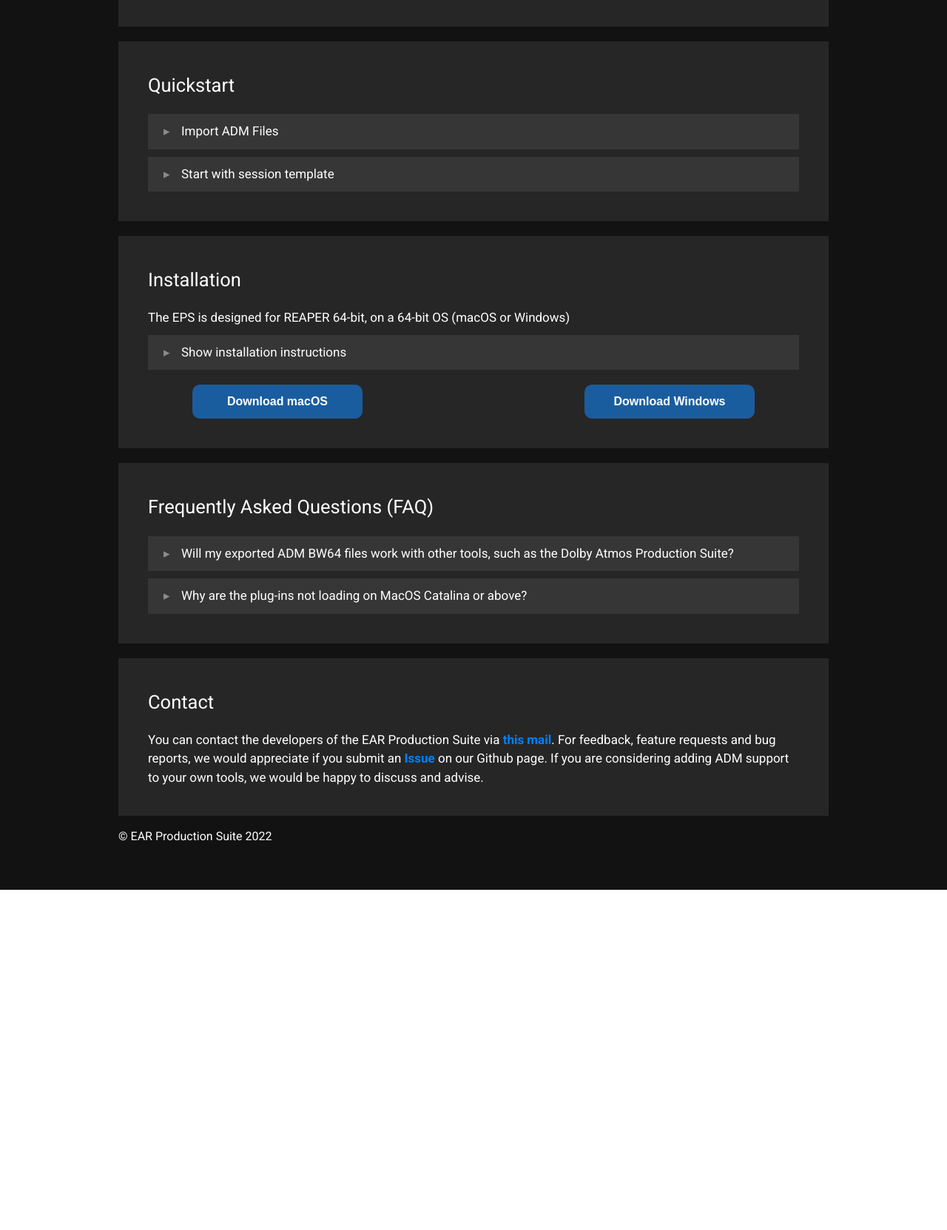
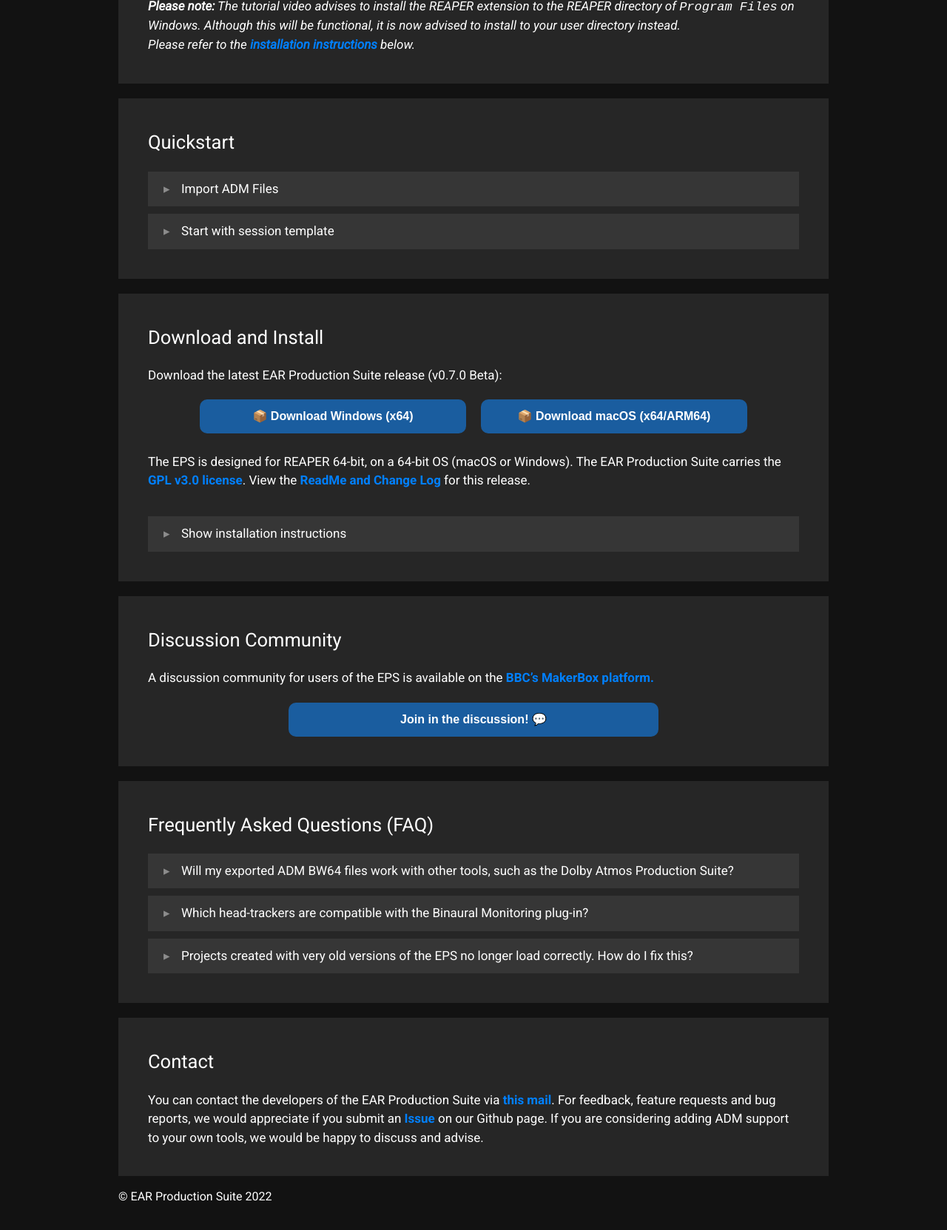
Before and after one commit to ebu/ear-production-suite, a Jekyll site: the page built from docs/index.markdown, in a window 1280 px wide, cut to the strip 1990-3660 px from the top of the page. Shown: the top 1663 px of the strip at 74% size. Built offline with Jekyll 4.4.1, drawn with Linux system fonts in a browser that asks for light colours; before the commit the page ends 3193 px from its top, so only the background shows below that.

Commit message:
v0.7.0 beta website updates (#157)
* MakerBox link

* Create .gitignore

* Better presentation of discussion forum link

* Prepare for M1 link

* Update UserPlugins folder for Windows

* Add head-tracker compatibility notes

* Remove notes on Gatekeeper

* Gather feedback on HT compatibility

* Note about port occupancy

* Remove language pack warning

* License statement

* Reminder about deleting existing version in wrong dir

* FAQ note about project upgrade

* Note on tutorial installation instructions

* Presentation of download links. Show version.

* Links updated

```diff
--- a/docs/_sass/components/_buttons.scss
+++ b/docs/_sass/components/_buttons.scss
@@ -12,6 +12,7 @@
   border-style: none;
   color: $c__white;
   font-weight: bold;
+  white-space: nowrap;
 }
 
 .c-btn > a {
--- a/docs/_sass/themes/_dark.scss
+++ b/docs/_sass/themes/_dark.scss
@@ -14,7 +14,7 @@
         background-color: $c__dark-background;
     }
 
-  .text_section{
+    .text_section {
         background-color: $c__dark-background-light;
         padding: 4rem;
         margin-top: 2rem;
@@ -40,16 +40,18 @@
     }
 
     .github-corner {
-    fill:#fff;
-    color:$c__dark-blue;
+        fill: #fff;
+        color: $c__dark-blue;
         position: absolute;
         border: 0;
         right: 0;
+
         @media screen and (min-width: 601px) {
             top: 0rem;
             height: 12rem;
             margin-right: 0rem;
         }
+
         @media screen and (max-width: 601px) {
             top: 0rem;
             margin-right: -1rem;
@@ -61,13 +63,29 @@
         margin-top: 2rem;
         margin-left: 6rem;
         margin-right: 6rem;
-    grid-template-columns: repeat(auto-fit, minmax(160px, 1fr));
+        grid-template-columns: repeat(auto-fit, minmax(260px, 360px));
         display: grid;
-    column-gap: 30rem;
+        column-gap: 2rem;
         row-gap: 2rem;
+        justify-content: center;
     }
 
     .button-grid > * {
+        display: grid;
+    }
+
+    .button-grid-wide {
+        margin-top: 2rem;
+        margin-left: 2rem;
+        margin-right: 2rem;
+        grid-template-columns: repeat(auto-fit, minmax(300px, 500px));
+        display: grid;
+        column-gap: 2rem;
+        row-gap: 2rem;
+        justify-content: center;
+    }
+
+    .button-grid-wide > * {
         display: grid;
     }
 
@@ -93,6 +111,7 @@
         margin-bottom: 2rem;
         font-weight: 500;
     }
+
     .yt-iframe {
         position: relative;
         padding-bottom: 56.25%;
@@ -110,5 +129,4 @@
         width: 100%;
         height: 100%;
     }
-
 }
--- a/docs/index.markdown
+++ b/docs/index.markdown
@@ -41,6 +41,9 @@
   <div class="yt-iframe">
     <iframe src="https://www.youtube-nocookie.com/embed/u7P5mEFY76k" frameborder="0" allow="accelerometer; autoplay; encrypted-media; gyroscope; picture-in-picture" allowfullscreen></iframe>
   </div>
+  <i><b>Please note:</b> The tutorial video advises to install the REAPER extension to the REAPER directory of `Program Files` on Windows.
+  Although this will be functional, it is now advised to install to your user directory instead.<br />
+  Please refer to the <a href="#installation">installation instructions</a> below.</i>
 </div>
 
 <div markdown="1" class="text_section">
@@ -74,33 +77,46 @@
 </div>
 
 <div markdown="1" class="text_section">
-## Installation
-The EPS is designed for REAPER 64-bit, on a 64-bit OS (macOS or Windows)
+## Download and Install
+Download the latest EAR Production Suite release (v0.7.0 Beta):
+  <div class="button-grid">
+    <a href="https://github.com/ebu/ear-production-suite/releases/download/v0.7.0-EPS-beta/EPS_0_7_0_windows.zip"><button class="c-btn">📦 Download Windows (x64)</button></a>
+	<a href="https://github.com/ebu/ear-production-suite/releases/download/v0.7.0-EPS-beta/EPS_0_7_0_universal.dmg"><button class="c-btn">📦 Download macOS (x64/ARM64)</button></a>
+  </div>
+<br />
+<p>
+The EPS is designed for REAPER 64-bit, on a 64-bit OS (macOS or Windows). The EAR Production Suite carries the <a href="https://github.com/ebu/ear-production-suite/blob/v0.7.0-EPS-beta/packaging/LICENSE.pdf">GPL v3.0 license</a>. View the <a href="https://github.com/ebu/ear-production-suite/blob/v0.7.0-EPS-beta/packaging/README.pdf">ReadMe and Change Log</a> for this release.
+</p>
+<br />
   <details>
     <summary>Show installation instructions</summary>
-      <div class="text_section">
-        <i><b>Please Note:</b><br /> The EPS is currently incompatible with Language Packs. REAPER may fail to load when using the EPS with a language pack installed. Support will be provided in a future release.</i>
-      </div>
+	  <a name="installation"></a>
       <ol>
         <li>Install <a href="https://www.reaper.fm/download.php">REAPER</a></li>
         <li>Copy / install the <b>VST plugins</b> into your common VST folder.
-          <br>- Windows: C:\Program Files\Common Files\VST3
-          <br>- macOS: ~/Library/Audio/Plug-Ins/VST3
+          <br>- <b>macOS:</b> ~/Library/Audio/Plug-Ins/VST3
+          <br>- <b>Windows:</b> C:\Program&nbsp;Files\Common&nbsp;Files\VST3
         </li>
         <li>Open REAPER and go to Options -> Preferences -> Plug-Ins -> VST and click Rescan</li>
         <li>Copy / install REAPER ADM <b>Extension</b> into the REAPER plugins folder. Ensure you include the ADMPresets subdirectory.
-          <br>- Windows: C:\Program Files\REAPER (x64)\Plugins
-          <br>- macOS: ~/Library/Application Support/REAPER/UserPlugins
+          <br>- <b>macOS:</b> ~/Library/Application Support/REAPER/UserPlugins
+          <br>- <b>Windows:</b> C:\Users\(username)\AppData\Roaming\REAPER\UserPlugins
+		  <div style="margin-left: 2em; margin-right: 4em;">
+		  <i>Note: If you have a previous version of the REAPER Extension installed to C:\Program&nbsp;Files\REAPER&nbsp;(x64)\Plugins\reaper_adm.dll, then this should be deleted on installation of the latest version.</i>
+		  </div>
         </li>
         <li>Restart REAPER</li>
         <li>You should see a new menu option <b>File -> Create Project from ADM file</b> now. If you don't see this option and you are using Windows, it might be neccesary to download and install the <a href="https://support.microsoft.com/en-gb/help/2977003/the-latest-supported-visual-c-downloads">Visual C++ 2015 redistributable</a> ("vc_redist.x64.exe") from Microsoft.
         </li>
       </ol>
   </details>
+</div>
 
-  <div class="button-grid">
-    <a href="https://github.com/ebu/ear-production-suite/releases/download/v0.6.0-EPS-beta/EPS-macOS.v0.6.0.zip"><button class="c-btn">Download macOS</button></a>
-    <a href="https://github.com/ebu/ear-production-suite/releases/download/v0.6.0-EPS-beta/EPS-Windows.v0.6.0.zip"><button class="c-btn">Download Windows</button></a>
+<div markdown="1" class="text_section">
+## Discussion Community
+A discussion community for users of the EPS is available on the <a href="https://www.bbc.co.uk/makerbox/tools/ear-production-suite">BBC's MakerBox platform.</a>
+  <div class="button-grid-wide">
+    <a href="https://www.bbc.co.uk/makerbox/tools/ear-production-suite"><button class="c-btn">Join in the discussion! 💬</button></a>
   </div>
 </div>
 
@@ -115,20 +131,34 @@
       </div>
   </details>
   <details>
-    <summary>Why are the plug-ins not loading on MacOS Catalina or above?</summary>
+    <summary>Which head-trackers are compatible with the Binaural Monitoring plug-in?</summary>
       <div class="text_section">
-        <p>The MacOS security gatekeeper service may block the plug-ins from loading.
-        You can validate the files after install by entering the following command in Terminal:</p>
-        <code>
-          sudo xattr -rd com.apple.quarantine \<br/>
-            &nbsp;&nbsp;~/Library/Application\ Support/REAPER/UserPlugins/reaper_adm.dylib \<br/>
-            &nbsp;&nbsp;~/Library/Audio/Plug-Ins/VST3/ADM\ Export\ Source.vst3 \<br/>
-            &nbsp;&nbsp;~/Library/Audio/Plug-Ins/VST3/ear-production-suite/
-        </code>
-        <p>On reloading your digital audio workstation or re-scanning for the plug-ins, you should now be able to load them.
-        If you have not installed the plug-ins to the default locations, then please change the above file paths accordingly.</p>
+        <p>The Binaural Monitoring plug-in accepts listener orientation data over OSC and responds to messages used by several other popular spatial audio plug-in suites.
+		Therefore, if you have a head-tracker which functions with SPARTA/COMPASS, IEM, ambiX, HedRot, AudioLab SALTE, Mach1, or the 3D Tune-In Toolkit, then it should also function with the EPS Binaural Monitoring plug-in.
+		Simply ensure that the "Enable OSC" toggle is on, and that the port number is configured to match that of your head-tracker.
+		Note that the plug-in can not use the port if another plug-in is already using it, so please ensure no other plug-ins are present which use the same port.
+		</p>
+        <p style="margin-top: 20px">If you would like to construct your own low-cost head-tracker for use with the Binaural Monitoring plug-in, consider the <a href="https://github.com/trsonic/nvsonic-head-tracker">nvsonic Head-Tracker</a> for a compatible solution. It should operate with the Binaural Monitoring plug-in using any of the presets for the third-party spatial audio plug-ins listed above.
+		</p>
+		<p style="margin-top: 20px">We are keen to gather feedback on head-tracker compatibility, whether good or bad. Head over to the <a href="https://www.bbc.co.uk/makerbox/tools/ear-production-suite">discussion community on BBC MakerBox</a> and let us know of your experience.
+		</p>
       </div>
   </details>
+  <details>
+    <summary>Projects created with very old versions of the EPS no longer load correctly. How do I fix this?</summary>
+      <div class="text_section">
+        <p>This occurs because it has been necessary to change the ID's of the plug-ins.
+		We have developed utilities to automatically convert your old REAPER projects to ensure they work correctly with the new plug-ins.
+		There is both a command line utility and a GUI application included in the `tools` directory of the download package.
+		<ul>
+			<li>To use the GUI application, simply launch it and drag-and-drop your RPP files on to it.</li>
+			<li>To use the command line utility, pass a path to an input RPP file and a path to an output RPP file as arguments.</li>
+		</ul>
+		If you are unsure whether it is necessary to upgrade your projects, it is usually quite apparent when you attempt to open the project in REAPER since it will appear that the plug-ins are not found even though they are installed and usable from within REAPER. In any case, it is perfectly OK to pass projects through the upgrade utilities regardless of whether they need it or not.
+		</p>
+      </div>
+  </details>
+
 </div>
 
 <div markdown="1" class="text_section">
```
Also changed, not shown: 1 other file. Lines whose indentation alone changed are shown as unchanged.
